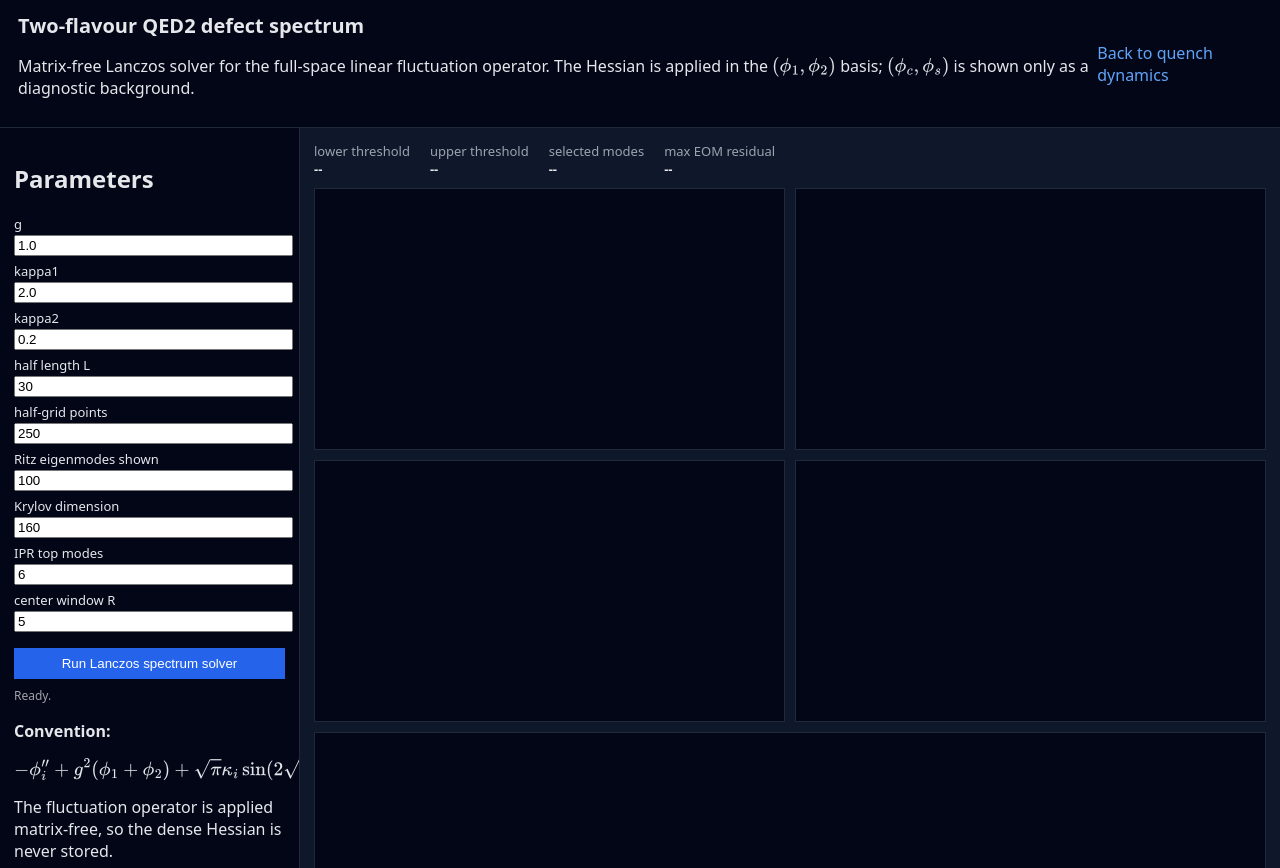
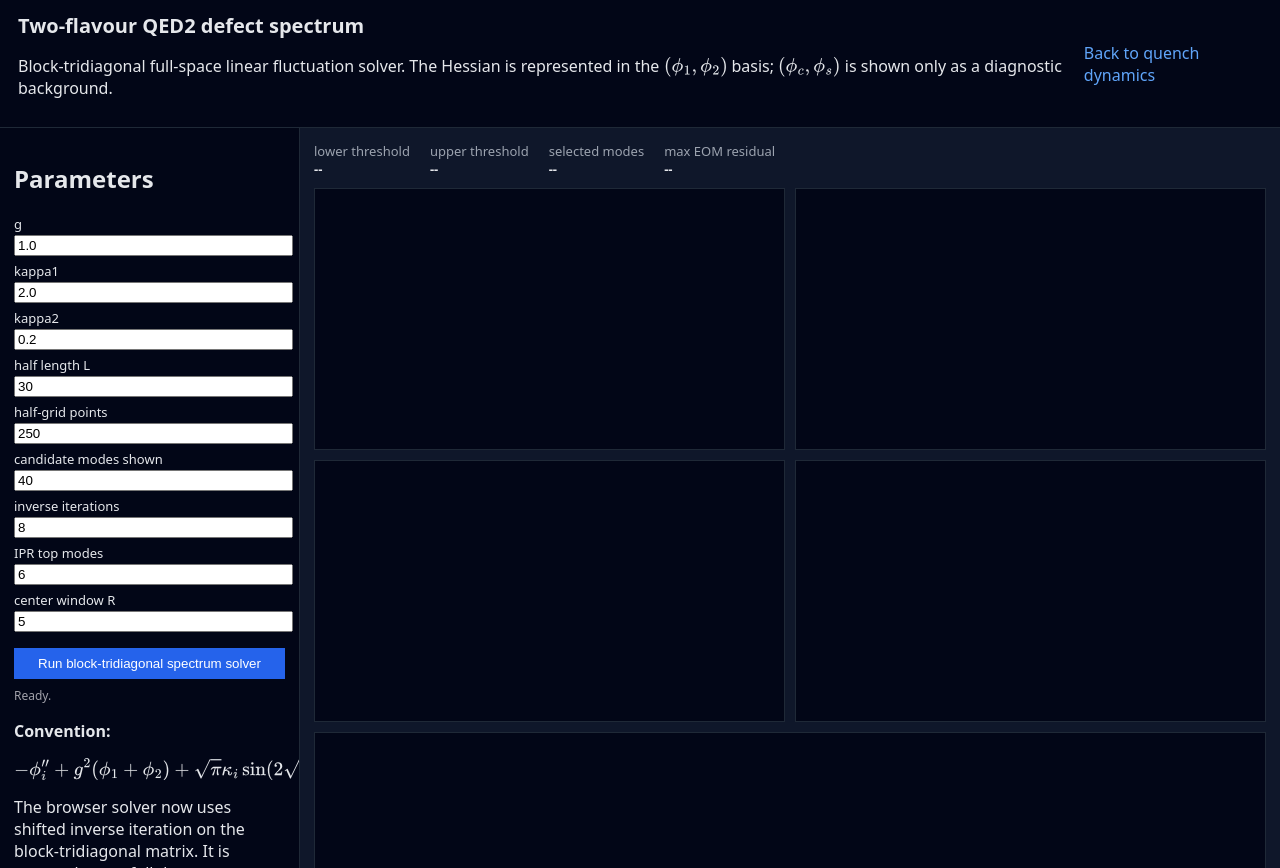
Before and after one commit to AlienTu/Hydrogen-formation-quench, a plain HTML site: page spectrum.html in a window 1280 px wide. Drawn offline with nearby package versions, Linux system fonts and the light colour scheme.

Commit message:
Load block-tridiagonal spectrum patch

```diff
--- a/spectrum.html
+++ b/spectrum.html
@@ -15,7 +15,7 @@
   <header class="topbar">
     <div>
       <h1>Two-flavour QED2 defect spectrum</h1>
-      <p>Matrix-free Lanczos solver for the full-space linear fluctuation operator. The Hessian is applied in the \((\phi_1,\phi_2)\) basis; \((\phi_c,\phi_s)\) is shown only as a diagnostic background.</p>
+      <p>Block-tridiagonal full-space linear fluctuation solver. The Hessian is represented in the \((\phi_1,\phi_2)\) basis; \((\phi_c,\phi_s)\) is shown only as a diagnostic background.</p>
     </div>
     <a href="dynamics/" target="_top" class="home-link">Back to quench dynamics</a>
   </header>
@@ -28,16 +28,16 @@
       <label>kappa2 <input id="k2" type="number" step="0.05" value="0.2"></label>
       <label>half length L <input id="L" type="number" step="5" value="30"></label>
       <label>half-grid points <input id="Nh" type="number" step="25" value="250"></label>
-      <label>Ritz eigenmodes shown <input id="numModes" type="number" step="10" value="100"></label>
-      <label>Krylov dimension <input id="krylovDim" type="number" step="20" value="160"></label>
+      <label>candidate modes shown <input id="numModes" type="number" step="5" value="40"></label>
+      <label>inverse iterations <input id="krylovDim" type="number" step="1" value="8"></label>
       <label>IPR top modes <input id="topIpr" type="number" step="1" value="6"></label>
       <label>center window R <input id="centerR" type="number" step="0.5" value="5"></label>
-      <button id="runBtn">Run Lanczos spectrum solver</button>
+      <button id="runBtn">Run block-tridiagonal spectrum solver</button>
       <div id="status" class="status">Ready.</div>
       <div class="formula">
         <p><strong>Convention:</strong></p>
         <p>\[-\phi_i''+g^2(\phi_1+\phi_2)+\sqrt\pi\kappa_i\sin(2\sqrt\pi\phi_i)=0.\]</p>
-        <p>The fluctuation operator is applied matrix-free, so the dense Hessian is never stored.</p>
+        <p>The browser solver now uses shifted inverse iteration on the block-tridiagonal matrix. It is targeted, not a full dense diagonalization.</p>
       </div>
     </aside>
 
@@ -59,5 +59,6 @@
   </main>
 
   <script src="spectrum.js?v=20260429e"></script>
+  <script src="spectrum_block_patch.js?v=20260429a"></script>
 </body>
 </html>
```
